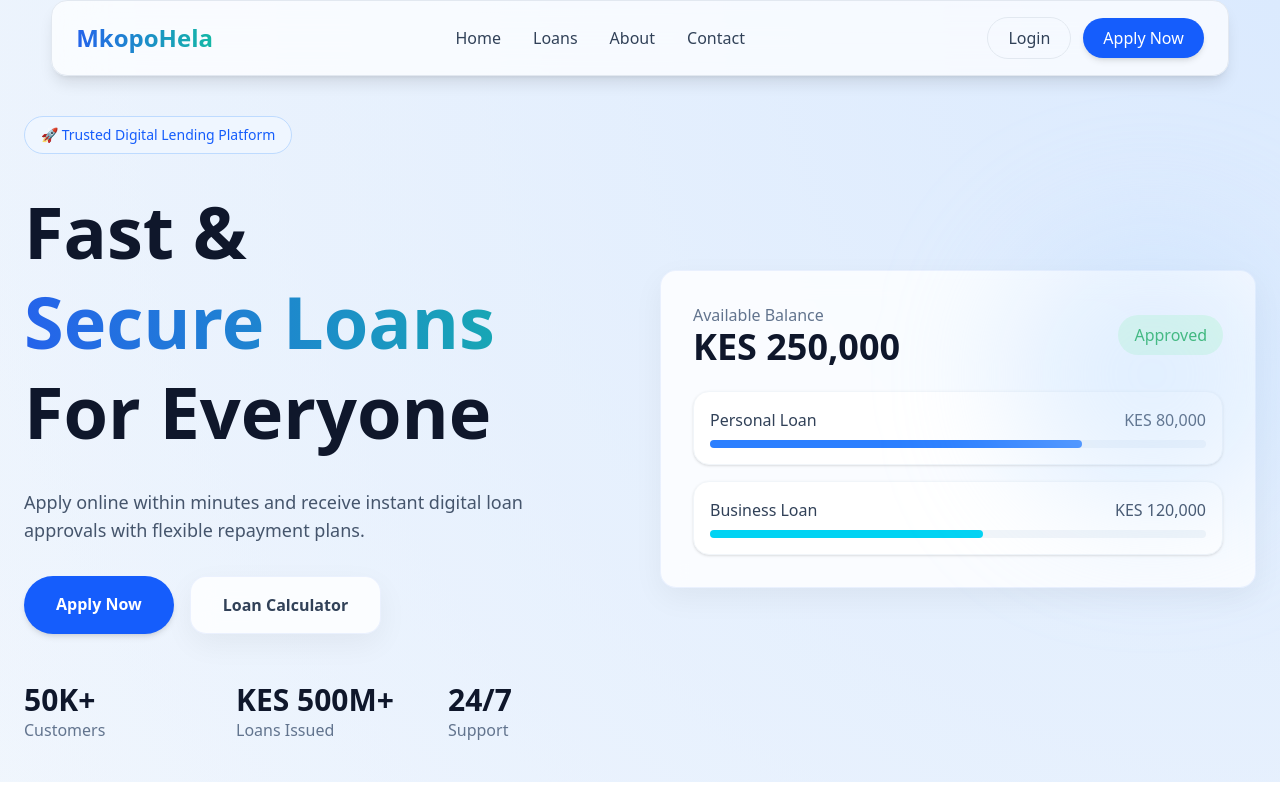
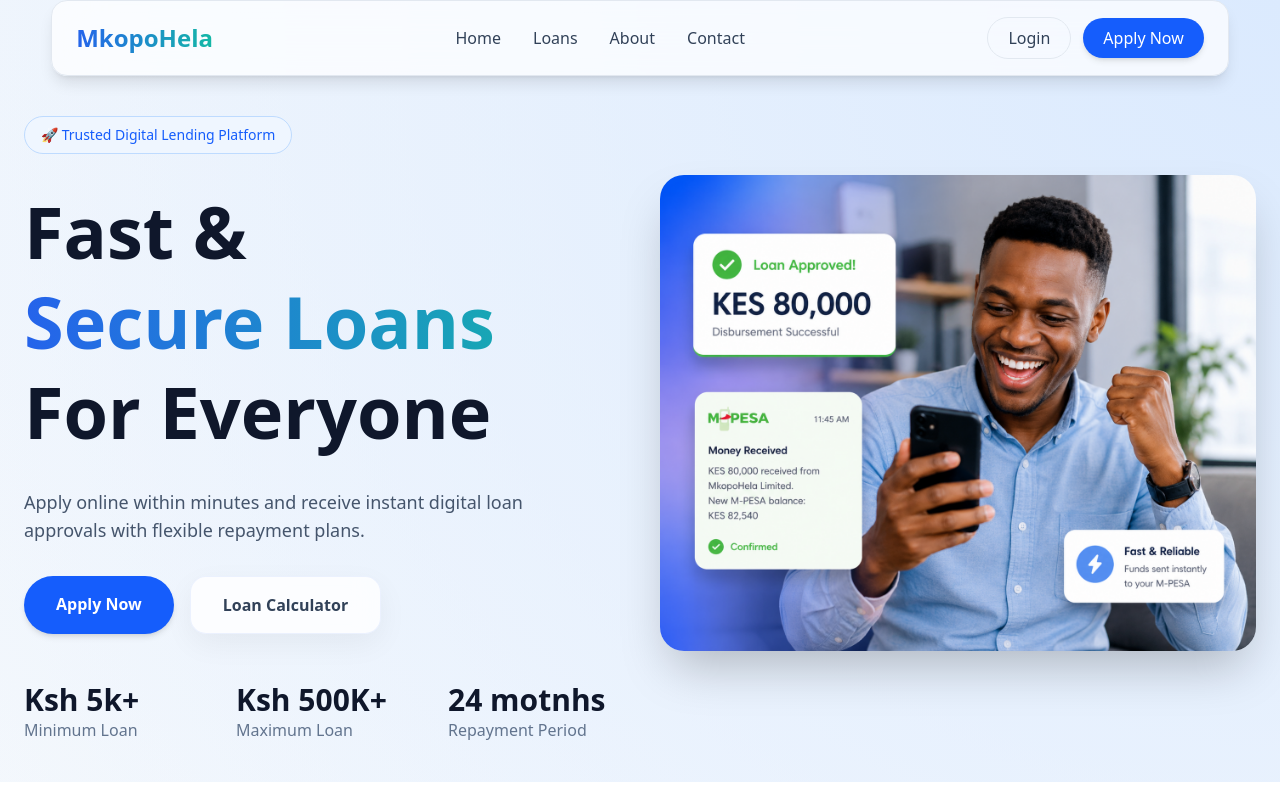
Before and after one commit to cheruiyotde/mkopohela, a Next.js app: page / in a window 1280 px wide. Shown: the top 800 px of the page. Built offline with nearby package versions, Linux system fonts and the light colour scheme.

Commit message:
Update UI changes (hero section/image cleanup)

```diff
--- a/app/page.tsx
+++ b/app/page.tsx
@@ -4,7 +4,6 @@ import Features from "@/components/Features";
 import LoanCalculator from "@/components/LoanCalculator";
 import HowItWorks from "@/components/HowItWorks";
 import Testimonials from "@/components/Testimonials";
-import AppShowcase from "@/components/AppShowcase";
 import FAQ from "@/components/FAQ";
 import Footer from "@/components/Footer";
 
@@ -17,7 +16,6 @@ export default function Home() {
       <LoanCalculator />
       <HowItWorks />
       <Testimonials />
-      <AppShowcase />
       <FAQ />
       <Footer />
     </main>
--- a/components/Hero.tsx
+++ b/components/Hero.tsx
@@ -4,6 +4,7 @@ import { useState } from "react";
 import Link from "next/link";
 import { motion } from "framer-motion";
 import { fadeUp, staggerContainer } from "@/lib/animations";
+import Image from "next/image";
 
 export default function Hero() {
   const [loading, setLoading] = useState(false);
@@ -105,92 +106,37 @@ export default function Hero() {
 
             <div>
               <h3 className="text-2xl md:text-3xl font-bold text-slate-900">
-                50K+
+                Ksh 5k+
               </h3>
-              <p className="text-slate-500">Customers</p>
+              <p className="text-slate-500">Minimum Loan</p>
             </div>
 
             <div>
               <h3 className="text-2xl md:text-3xl font-bold text-slate-900">
-                KES 500M+
+                Ksh 500K+
               </h3>
-              <p className="text-slate-500">Loans Issued</p>
+              <p className="text-slate-500">Maximum Loan</p>
             </div>
 
             <div>
               <h3 className="text-2xl md:text-3xl font-bold text-slate-900">
-                24/7
+                24 motnhs
               </h3>
-              <p className="text-slate-500">Support</p>
+              <p className="text-slate-500">Repayment Period</p>
             </div>
 
           </motion.div>
 
         </motion.div>
 
-        {/* RIGHT */}
-        <motion.div
-          initial={{ opacity: 0, scale: 0.9 }}
-          animate={{ opacity: 1, scale: 1 }}
-          transition={{ duration: 0.7 }}
-          className="relative mt-6 lg:mt-0"
-        >
-
-          <div className="glass relative rounded-3xl p-5 md:p-8 shadow-xl">
-
-            <div className="mb-6 flex flex-col gap-4 sm:flex-row sm:items-center sm:justify-between">
-
-              <div>
-                <p className="text-slate-500 text-sm md:text-base">
-                  Available Balance
-                </p>
-
-                <h2 className="text-3xl md:text-4xl font-bold text-slate-900 break-words">
-                  KES 250,000
-                </h2>
-              </div>
-
-              <div className="w-fit rounded-full bg-green-100 px-4 py-2 text-green-600">
-                Approved
-              </div>
-
-            </div>
-
-            <div className="space-y-4">
-
-              <div className="rounded-2xl border border-slate-100 bg-white p-4 shadow-sm">
-
-                <div className="mb-2 flex justify-between text-sm md:text-base text-slate-700">
-                  <span>Personal Loan</span>
-                  <span>KES 80,000</span>
-                </div>
-
-                <div className="h-2 rounded-full bg-slate-100">
-                  <div className="h-2 w-[75%] rounded-full bg-blue-500"></div>
-                </div>
-
-              </div>
-
-              <div className="rounded-2xl border border-slate-100 bg-white p-4 shadow-sm">
-
-                <div className="mb-2 flex justify-between text-sm md:text-base text-slate-700">
-                  <span>Business Loan</span>
-                  <span>KES 120,000</span>
-                </div>
-
-                <div className="h-2 rounded-full bg-slate-100">
-                  <div className="h-2 w-[55%] rounded-full bg-cyan-400"></div>
-                </div>
-
-              </div>
-
-            </div>
-
-          </div>
-
-          <div className="absolute -right-10 -top-10 h-48 w-48 md:h-72 md:w-72 rounded-full bg-blue-200/40 blur-3xl"></div>
-
-        </motion.div>
+        <Image
+  src="/hero-loan-approved.png"
+  alt="Happy customer receiving loan"
+  width={700}
+  height={700}
+  priority
+  className="w-full rounded-3xl shadow-2xl -mt-8"
+/>
 
       </div>
     </section>
```
Also changed, not shown: public/hero-loan-approved.png (added).
